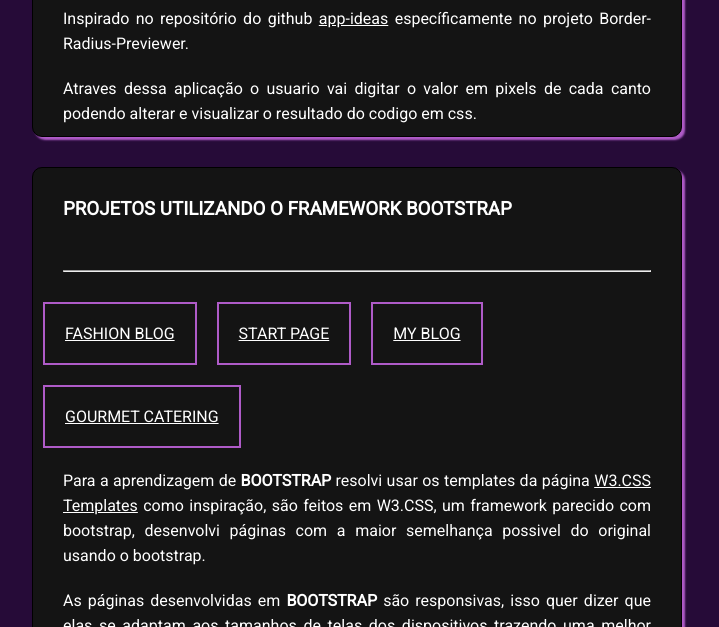
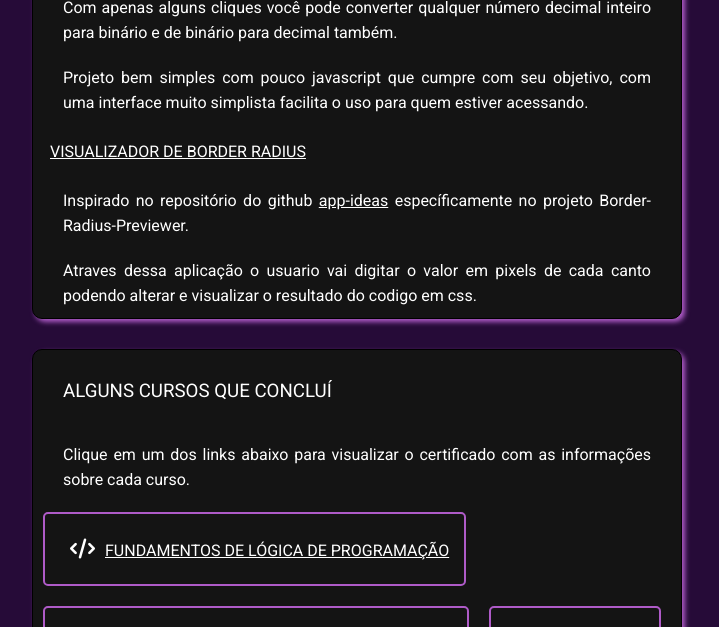
Before and after one commit to Andrierlison/andrierlison_da_silva, a plain HTML site: page index.html in a window 1280 px wide. Shown: the part 1510-2137 px from the top of the page, without its empty margins (283-1002 px from the left). Drawn offline with Linux system fonts and the light colour scheme.

Commit message:
Adição da area de cursos

```diff
--- a/css/styles.css
+++ b/css/styles.css
@@ -2,25 +2,23 @@
   padding: 0px;
   margin: 0px;
   box-sizing: border-box;
+  color: #ffffff;
   --cor1: #260b38;
   --cor2: #af5bc8;
   --cor3: #141414;
-  color: #ffffff;
 }
 
 body {
   width: 100%;
   height: 100%;
   font-family: "Roboto", sans-serif;
-  background-color: #260b38;
+  background-color: var(--cor1);
 }
 
 i {
-  font-size: 20pt;
+  font-size: 15pt;
   margin: 10px;
 }
-
-a {}
 
 hr {
   margin: 20px 30px;
@@ -31,6 +29,7 @@
 }
 
 header {
+  background-color: var(--cor1);
   background-image: url(../images/img-header.svg);
   background-position: center;
   background-repeat: no-repeat;
@@ -46,10 +45,12 @@
 
 h3 {
   padding: 30px;
+  font-weight: 100;
 }
 
 h4 {
   padding: 17px;
+  font-weight: 100;
 }
 
 main {
@@ -67,11 +68,6 @@
   line-height: 25px;
 }
 
-.col_left article:hover {
-  transition: 1s;
-  border: solid var(--cor1);
-}
-
 .col_left,
 .col_right {
   float: left;
@@ -85,7 +81,7 @@
   border: #000000 solid 1px;
   border-radius: 10px;
   background-color: var(--cor3);
-  box-shadow: 3px 3px 2px var(--cor2);
+  box-shadow: 3px 3px 5px var(--cor2);
 }
 
 .col_right {
@@ -96,42 +92,29 @@
   margin: 10px auto;
 }
 
-
-.skills ul {
+.projects_bootstrap ul,
+.skills ul,
+.certificates ul {
   display: flex;
   flex-direction: row;
   flex-wrap: wrap;
 }
 
-.skills ul li {
-  padding: 10px;
+.projects_bootstrap ul li,
+.skills ul li,
+.certificates ul li {
+  padding: 15px;
   margin: 10px;
   border: 2px solid var(--cor2);
+  border-radius: 5px;
 }
 
-.projects_bootstrap ul li {
-  padding: 20px;
-  margin: 10px;
-  border: 2px solid var(--cor2);
-}
-
-.projects_bootstrap ul {
-  display: flex;
-  flex-direction: row;
-  flex-wrap: wrap;
-}
-
-
 .projects_bootstrap ul li:hover,
-.skills ul li:hover {
+.skills ul li:hover,
+.certificates ul li:hover {
   transition: .5s;
   background-color: var(--cor1);
-}
-
-.projects_bootstrap ul li:hover a,
-.skills ul li:hover i {
-  transition: .5s;
-  background-color: var(--cor1);
+  box-shadow: 0px 0px 10px white;
 }
 
 footer {
--- a/index.html
+++ b/index.html
@@ -21,7 +21,12 @@
   </header>
   <main>
     <div class="col_left">
-      <h3>MEUS PROJETOS EM HTML, CSS E JAVASCRIPT</h3>
+      <article>
+        <h3>MEUS PROJETOS EM HTML, CSS E JAVASCRIPT</h3>
+        <p>Clicando em um dos títulos abaixo uma nova guia será aberta no seu navegador para que você possa acessar as funcionalidades de cada aplicação.</p>
+        <p>Todos os códigos estão disponíveis nos meus repositórios do GITHUB, inclusive esta página atual, todos hospedados no GITHUB PAGES.</p>
+      </article>
+      <hr>
       <article class="projects">
         <h4><a target="_blank" href="https://andrierlison.github.io/contador_de_palavras/">CONTADOR DE PALAVRAS</a></h4>
         <p>Nessa aplicação desenvolvida em javascript é possível inserir um texto, frase, palavra e etc e logo abaixo saber quantos caracteres e palavras foram inseridos.</p>
@@ -61,6 +66,16 @@
       </article>
     </div>
     <aside class="col_right">
+      <article class="certificates">
+        <h3>ALGUNS CURSOS QUE CONCLUÍ</h3>
+        <P>Clique em um dos links abaixo para visualizar o certificado com as informações sobre cada curso.</P>
+        <ul>
+          <li><a href="certificates/fundamentos_de_logica_de_programacao.pdf" target="_blank"><i class="fas fa-code"></i>FUNDAMENTOS DE LÓGICA DE PROGRAMAÇÃO</a></li>
+          <li><a href="certificates/fundamentos_de_ti_hardware_e_software.pdf" target="_blank"><i class="fas fa-desktop"></i>FUNDAMENTOS DE TI: HARDWARE E SOFTWARE</a></li>
+          <li><a href="certificates/html_basico.pdf" target="_blank"><i class="fab fa-html5"></i>HTML BÁSICO</a></li>
+          <li><a href="certificates/introducao_ao_javascript.pdf" target="_blank"><i class="fab fa-js-square"></i>INTRODUÇÃO AO JAVASCRIPT</a></li>
+        </ul>
+      </article>
       <article class="projects_bootstrap">
         <h3>PROJETOS UTILIZANDO O FRAMEWORK BOOTSTRAP</h3>
         <hr>
```
Also changed, not shown: 4 other files.
